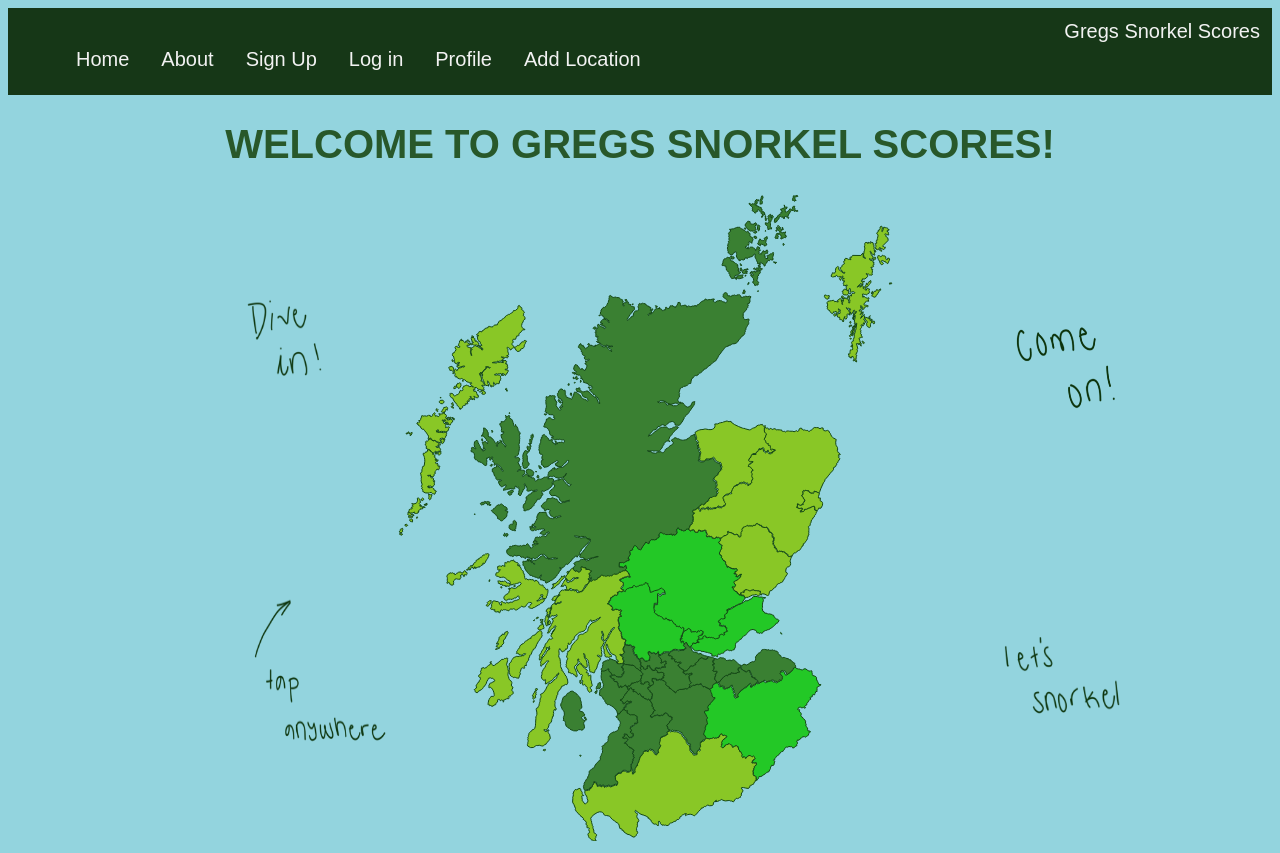
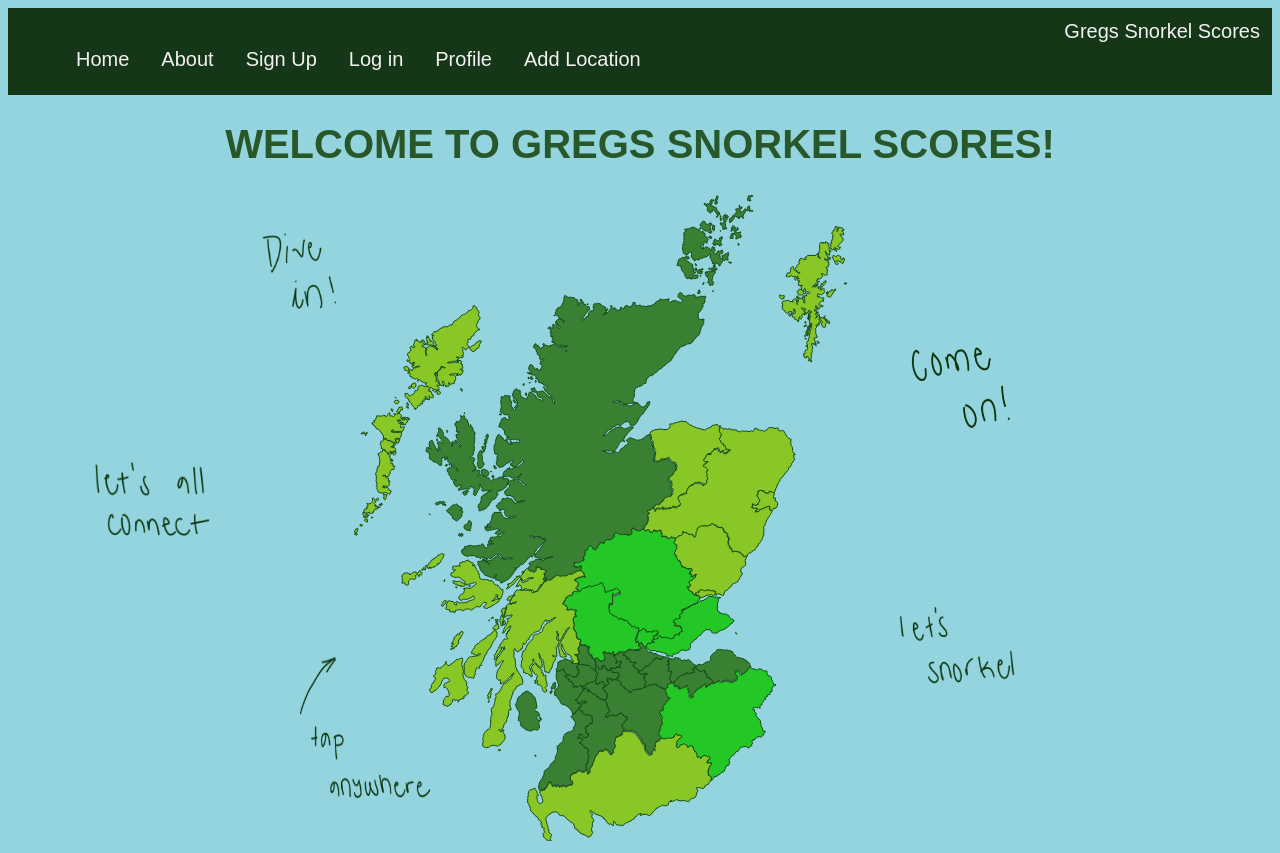
Before and after one commit to GregorJUofG/snorkel, a Django app: page / in a window 1280 px wide. Run offline with Django 3.2, Linux system fonts and the light colour scheme.

Commit message:
cool styles

```diff
--- a/static/mapStyle.css
+++ b/static/mapStyle.css
@@ -152,14 +152,8 @@ ul {
     fill: #ece64a;
 }
 
-
-ul {
-    list-style-type: none;
-}
-
 #test2 {
-    padding-left: 100px;
-    padding-top: 10px;
+    padding: 0px, 0px, 0px, 0px;
 }
 
 .test {
@@ -168,8 +162,21 @@ ul {
 
 .tap {
     padding-top: 100px;
+    margin-right: -100px;
 }
 
 .dive {
+    margin-left: -30px;
     padding-bottom: 100px;
+
 }
+
+.snorkel {
+    padding-top: 150px;
+
+}
+
+.connect {
+    padding-top: 20px;
+    margin-left: -200px;
+}
--- a/templates/gregssnorkelscores/home.html
+++ b/templates/gregssnorkelscores/home.html
@@ -16,14 +16,17 @@ Homepage
 
 
     <div class="map">
-        <section class="test">
+
         <ul id="test2">
             <li class="dive"><img src="{% static 'images/divein.png' %}" alt="Dive in" width="100" height="100" />
+            </li>
+            <li class="connect"><img src="{% static 'images/connect.png' %}" alt="Lets Connect" width="150"
+                    height="100" />
             </li>
             <li class="tap"><img src="{% static 'images/tap.png' %}" alt="Tap in" width="160" height="160" />
             </li>
         </ul>
-        </section>
+
         <a href="{% url 'gregssnorkelscores:location' %}">
             <svg version="1.1" id="Layer_1" xmlns="http://www.w3.org/2000/svg"
                 xmlns:xlink="http://www.w3.org/1999/xlink" x="0px" y="0px" width="495px" height="647.9px"
@@ -1054,11 +1057,12 @@ Homepage
         </a>
         <section class="test5">
             <ul id="test2">
-                <li class="dive"><img src="{% static 'images/come.png' %}" alt="Come on" width="150" height="100" />
+                <li class="come"><img src="{% static 'images/come.png' %}" alt="Come on" width="150" height="100" />
                 </li>
-                <li class="tap"><img src="{% static 'images/snorkel.png' %}" alt="Lets Snorkel" width="150"
+                <li class="snorkel"><img src="{% static 'images/snorkel.png' %}" alt="Lets Snorkel" width="150"
                         height="100" />
                 </li>
+
             </ul>
         </section>
     </div>
```
Also changed, not shown: static/images/connect.png (added). Lines whose indentation alone changed are shown as unchanged.
